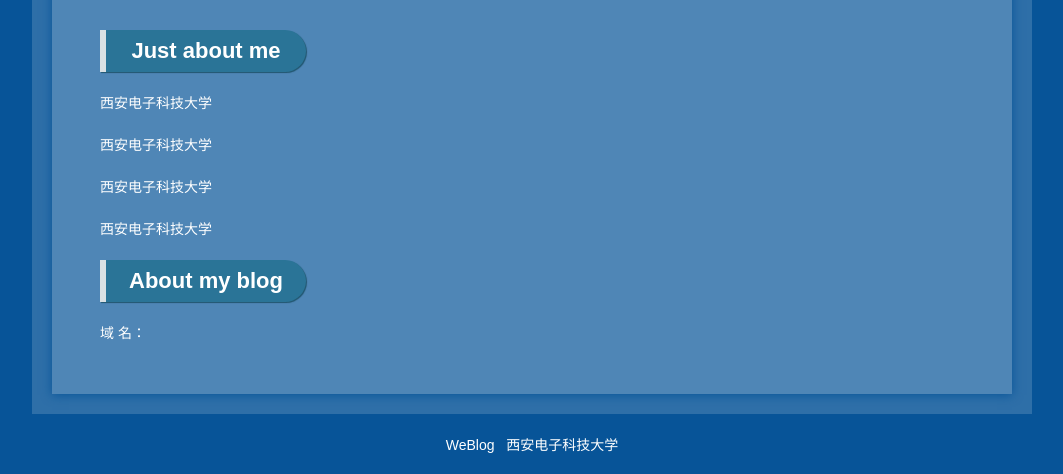
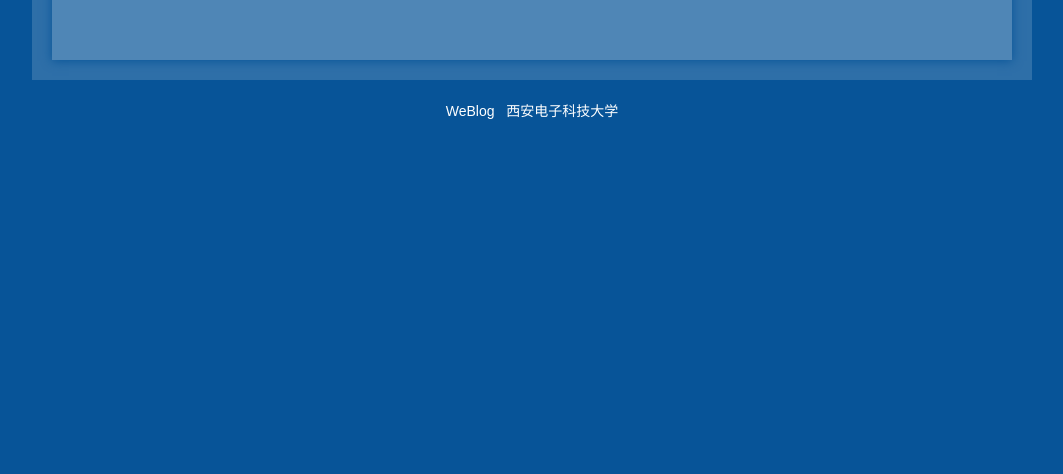
Before and after one commit to 2018XiDianWebGoGo/Web-ING-2018.5, a Flask app: template MyBlog/MyBlog/templates/pageDetail.html in a window 1280 px wide. Shown: the part 528-1002 px from the top of the page, without its empty margins (108-1171 px from the left). After the commit the page ends 647 px from the top, so only its background shows below. Run offline with Flask 2, Linux system fonts and the light colour scheme; the template is opened without the code that fills it, so the values that code supplies are empty; parts of the project's set-up code (start-up, migrations or seed data) failed here and were passed over.

Commit message:
调整文章详情页样式

```diff
--- a/MyBlog/MyBlog/templates/pageDetail.html
+++ b/MyBlog/MyBlog/templates/pageDetail.html
@@ -31,21 +31,8 @@
       <p data-scroll-reveal="enter left over 2s after 1s">发布时间: {{blog.created_date}}</p>
       <p data-scroll-reveal="enter bottom over 2s after 2s">作者:{{blog.user.nickname}}</p>
     </div>
-<div>{{blog.content | safe}}</div>
     <div class="about left">
-	<div>{{blog.content | safe}}</div>
-  <h2>Just about me</h2>
-    <ul>
-     <p>西安电子科技大学</p>
-<p>
-西安电子科技大学</p>
-<p>西安电子科技大学</p>
-<p>
-西安电子科技大学
-</p>
-    </ul>
-    <h2>About my blog</h2>
-    <p>域  名：</p>
+	{{blog.content | safe}}
 </div>
   </div>
   </aside>
```
